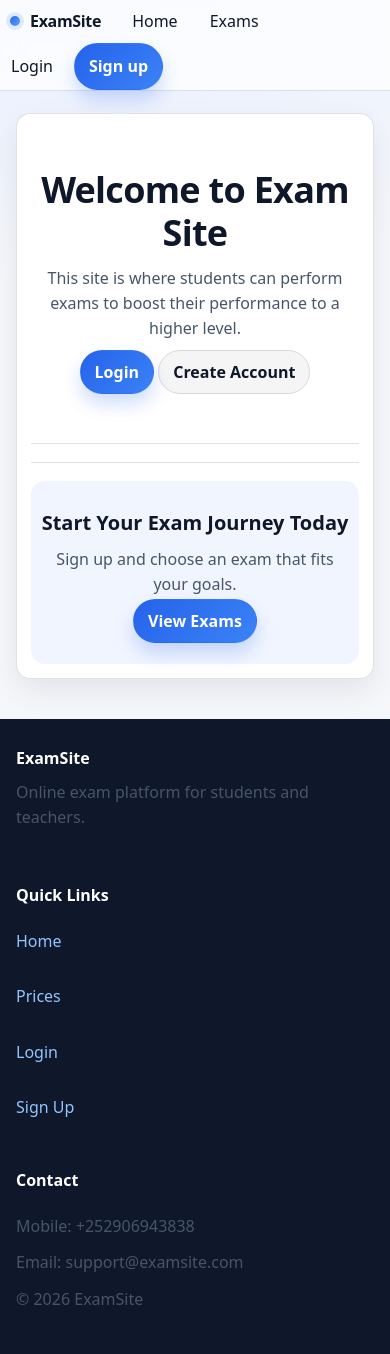
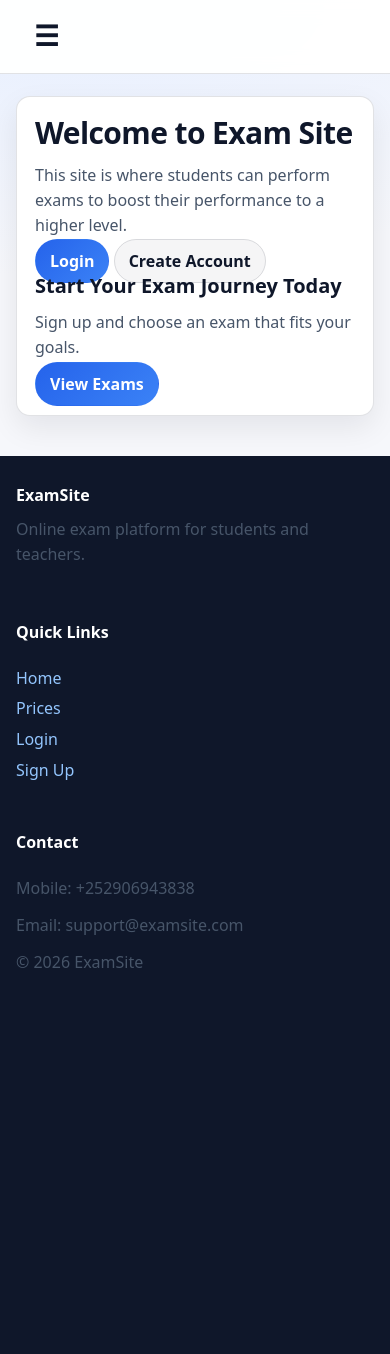
Before and after one commit to Saidabdi38/exam-site, a Django app: page / in a window 390 px wide. After the commit the page ends 968 px from the top, so only its background shows below. Run offline with Django 5.2, Linux system fonts and the light colour scheme.

Commit message:
Update styles and fix mobile navbar

```diff
--- a/exam_site/settings.py
+++ b/exam_site/settings.py
@@ -13,11 +13,11 @@ BASE_DIR = Path(__file__).resolve().parent.parent
 
 SECRET_KEY = os.environ.get("SECRET_KEY", "dev-secret")
 
-DEBUG = os.environ.get("DEBUG", "False") == "True"
+DEBUG = os.environ.get("DEBUG", "False") == "False"
 
-ALLOWED_HOSTS = ["saidabdi38.pythonanywhere.com"]
+# ALLOWED_HOSTS = ["saidabdi38.pythonanywhere.com"]
 
-# ALLOWED_HOSTS = []
+ALLOWED_HOSTS = []
 
 
 INSTALLED_APPS = [
--- a/exams/static/exams/css/style.css
+++ b/exams/static/exams/css/style.css
@@ -65,62 +65,53 @@ h3{ font-size: 16px; }
   padding: 18px;
 }
 
-/* Navbar */
+/* =========================
+   NAVBAR
+========================= */
 nav{
   position: sticky;
   top: 0;
   z-index: 20;
   backdrop-filter: blur(10px);
-  background: rgba(255,255,255,0.75);
+  background: rgba(255,255,255,0.95);
   border-bottom: 1px solid var(--border);
+  display: flex;
+  align-items: center;
+  justify-content: space-between;
+  padding: 10px 20px;
 }
 
-.navbar {
-    max-width: var(--max);
-    margin: 0 auto;
-    padding: 12px 16px;
-    display: flex;
-    align-items: center;
-    justify-content: space-between;
-    flex-wrap: nowrap;      /* Prevent wrapping */
-    gap: 12px;
-}
-
-.nav-left,
-.nav-right {
-    display: flex;
-    align-items: center;
-    gap: 10px;
-    flex-wrap: nowrap;      /* Prevent wrapping of links */
-}
-
-.nav-right > * {
-    white-space: nowrap;  /* Prevent buttons from breaking */
-}
-
-
+/* Brand */
 .brand{
   display: inline-flex;
   align-items: center;
   gap: 10px;
   font-weight: 800;
-  letter-spacing: -0.02em;
+  font-size: 20px;
   color: var(--text);
-  padding: 6px 10px;
-  border-radius: 999px;
+  text-decoration: none;
 }
 .brand-dot{
   width: 10px;
   height: 10px;
   border-radius: 999px;
   background: linear-gradient(135deg, var(--primary), #60a5fa);
-  box-shadow: 0 0 0 4px rgba(37,99,235,0.12);
 }
+
+/* Navbar links */
+.nav-left,
+.nav-right{
+  display: flex;
+  align-items: center;
+  gap: 12px;
+  flex-wrap: nowrap;
+}
+
 .navlink{
   display: inline-flex;
   align-items: center;
   gap: 8px;
-  padding: 8px 10px;
+  padding: 6px 10px;
   border-radius: 999px;
   color: var(--text);
   border: 1px solid transparent;
@@ -154,10 +146,10 @@ button:active, .btn:active{ transform: translateY(1px); }
 .btn-primary{
   background: linear-gradient(135deg, var(--primary), #3b82f6);
   color: white;
-  box-shadow: 0 10px 18px rgba(37,99,235,0.22);
 }
-.btn-primary:hover{ background: linear-gradient(135deg, var(--primary-600), #2563eb); }
-
+.btn-primary:hover{
+  background: linear-gradient(135deg, var(--primary-600), #2563eb);
+}
 .btn-secondary{
   background: rgba(15,23,42,0.04);
   color: var(--text);
@@ -165,118 +157,48 @@ button:active, .btn:active{ transform: translateY(1px); }
 }
 .btn-secondary:hover{ background: rgba(15,23,42,0.06); }
 
-.btn-danger{
-  background: linear-gradient(135deg, var(--danger), #ef4444);
-  color: white;
-  box-shadow: 0 10px 18px rgba(220,38,38,0.18);
-}
-
-.btn-link{
-  background: transparent;
-  border-color: transparent;
-  color: var(--primary);
-  padding: 8px 10px;
-}
-.btn-link:hover{
-  background: rgba(37,99,235,0.08);
-  border-color: rgba(37,99,235,0.18);
-  text-decoration: none;
-}
-
-.inline-form{ display: inline; margin: 0; }
-
-/* Forms (global, not auth sizing) */
-form{ margin: 0; }
-label{ display: block; font-weight: 700; margin-bottom: 6px; color: var(--text); }
-input, select, textarea{
-  width: 100%;
-  padding: 11px 12px;
-  border-radius: 12px;
-  border: 1px solid var(--border);
-  background: var(--surface);
-  color: var(--text);
-  outline: none;
-  transition: box-shadow .15s ease, border-color .15s ease;
-}
-input:focus, select:focus, textarea:focus{
-  border-color: rgba(37,99,235,0.55);
-  box-shadow: 0 0 0 4px var(--ring);
-}
-
-.helptext, .form-text{ color: var(--muted); font-size: 13px; }
-.errorlist{ margin: 10px 0; padding: 0; list-style: none; }
-.errorlist li{
-  background: rgba(220,38,38,0.08);
-  border: 1px solid rgba(220,38,38,0.25);
-  color: #991b1b;
-  padding: 10px 12px;
-  border-radius: 12px;
-  margin-bottom: 8px;
-}
-
-/* Messages */
-.messages{ margin: 0 0 14px; padding: 0; list-style: none; }
-.messages li{
-  padding: 12px 12px;
-  border-radius: 12px;
-  border: 1px solid var(--border);
-  background: rgba(37,99,235,0.06);
+/* =========================
+   MOBILE TOGGLE NAVBAR
+========================= */
+.menu-toggle{
+  display: none;
+  font-size: 28px;
+  background: none;
+  border: none;
+  cursor: pointer;
   color: var(--text);
 }
 
-/* Cards */
-.card{
-  background: var(--surface);
-  border: 1px solid var(--border);
-  border-radius: var(--radius);
-  box-shadow: var(--shadow-sm);
-  padding: 16px;
-  margin: 14px 0;
-}
-.card-header{
-  display: flex;
-  align-items: flex-start;
-  justify-content: space-between;
+/* Mobile nav container */
+.mobile-nav-links{
+  display: none;
+  flex-direction: column;
+  background: rgba(255,255,255,0.98);
+  border-bottom: 1px solid var(--border);
+  padding: 12px 20px;
   gap: 12px;
-  margin-bottom: 10px;
 }
 
-/* Tables */
-table{
-  width: 100%;
-  border-collapse: separate;
-  border-spacing: 0;
-  overflow: hidden;
-  border: 1px solid var(--border);
-  border-radius: var(--radius);
-  background: var(--surface);
-}
-th, td{ padding: 12px; border-bottom: 1px solid var(--border); text-align: left; }
-th{
-  font-size: 13px;
-  letter-spacing: .02em;
-  text-transform: uppercase;
-  color: var(--muted);
-  background: rgba(15,23,42,0.03);
-}
-tr:last-child td{ border-bottom: none; }
-
-/* Utilities */
-.divider{ height:1px; background: var(--border); margin: 18px 0; }
-.small{ font-size: 13px; color: var(--muted); }
-
-/* Responsive */
-@media (max-width: 640px){
-  .panel{ padding: 14px; }
-  h1{ font-size: 24px; }
+.mobile-nav-links a,
+.mobile-nav-links .nav-user,
+.mobile-nav-links form{
+  color: var(--text);
 }
 
-/* =========================================================
-   AUTH PAGES (login/signup/password reset)  ✅ like your example
-   IMPORTANT: body must have class "auth-page"
-========================================================= */
+/* Show mobile nav */
+.mobile-nav-links.show{
+  display: flex;
+}
 
-/* Remove big white panel behind the centered auth card */
+/* Responsive navbar */
+@media (max-width: 768px){
+  .nav-left, .nav-right{ display: none; }
+  .menu-toggle{ display: block; }
+}
+
+/* =========================
+   AUTH PAGES (login/signup)
+========================= */
 .auth-page .panel{
   background: transparent;
   border: none;
@@ -369,73 +261,75 @@ tr:last-child td{ border-bottom: none; }
 }
 
 /* =========================
-   Buttons (additional updates)
+   FORMS
 ========================= */
-
-/* Small buttons (like btn-sm) */
-.btn-sm {
-  padding: 6px 10px;
-  font-size: 13px;
+label{
+  display: block;
+  font-weight: 700;
+  margin-bottom: 6px;
+}
+input, select, textarea{
+  width: 100%;
+  padding: 11px 12px;
+  border-radius: 12px;
+  border: 1px solid var(--border);
+  background: var(--surface);
+  color: var(--text);
+  outline: none;
+}
+input:focus, select:focus, textarea:focus{
+  border-color: rgba(37,99,235,0.55);
+  box-shadow: 0 0 0 4px var(--ring);
 }
 
-/* Info button (like Bootstrap info) */
-.btn-info {
-  background: linear-gradient(135deg, #0ea5e9, #3b82f6); /* blue gradient */
-  color: white;
-  box-shadow: 0 8px 16px rgba(14,165,233,0.22);
-}
-.btn-info:hover {
-  background: linear-gradient(135deg, #0284c7, #2563eb); /* darker on hover */
+/* Messages */
+.messages li{
+  padding: 12px;
+  border-radius: 12px;
+  border: 1px solid var(--border);
+  background: rgba(37,99,235,0.06);
 }
 
-/* ================= HOME PAGE SECTIONS ================= */
-
-.hero {
-  text-align: center;
-  padding: 40px 10px;
-}
-.hero h1 {
-  font-size: 36px;
-}
-.hero p {
-  max-width: 600px;
-  margin: 10px auto 20px;
+/* Cards */
+.card{
+  background: var(--surface);
+  border: 1px solid var(--border);
+  border-radius: var(--radius);
+  box-shadow: var(--shadow-sm);
+  padding: 16px;
 }
 
-/* Feature cards */
-.features-grid {
-  display: grid;
-  grid-template-columns: repeat(auto-fit, minmax(220px, 1fr));
-  gap: 16px;
+/* Tables */
+table{
+  width: 100%;
+  border-collapse: separate;
+  border-spacing: 0;
+  border: 1px solid var(--border);
+  border-radius: var(--radius);
+  background: var(--surface);
 }
+th, td{
+  padding: 12px;
+  border-bottom: 1px solid var(--border);
+}
+th{
+  text-transform: uppercase;
+  font-size: 13px;
+  color: var(--muted);
+  background: rgba(15,23,42,0.03);
+}
+tr:last-child td{ border-bottom: none; }
 
-.feature-card {
-  background: var(--surface);
-  border: 1px solid var(--border);
-  padding: 18px;
-  border-radius: var(--radius);
-  box-shadow: var(--shadow-sm);
-  text-align: center;
-}
-
-/* Call to action */
-.cta {
-  text-align: center;
-  padding: 30px 10px;
-  background: var(--surface-2);
-  border-radius: var(--radius);
-}
-
-/* ================= FOOTER ================= */
-
-.site-footer {
+/* =========================
+   FOOTER
+========================= */
+.site-footer{
   margin-top: 40px;
   background: #0f172a;
   color: #e5e7eb;
   padding: 30px 0;
 }
-
-.footer-container {
+.footer-container{
   max-width: var(--max);
   margin: auto;
   padding: 0 16px;
--- a/exams/templates/base.html
+++ b/exams/templates/base.html
@@ -5,12 +5,17 @@
   <meta charset="utf-8" />
   <meta name="viewport" content="width=device-width, initial-scale=1" />
   <title>{% block title %}Exam Site{% endblock %}</title>
+
+  <!-- Main CSS -->
   <link rel="stylesheet" href="{% static 'exams/css/style.css' %}">
 </head>
 
 <body class="{% block body_class %}{% endblock %}">
 
+<!-- ================= NAVBAR ================= -->
 <nav>
+
+  <!-- LEFT NAV -->
   <div class="nav-left">
     <a class="brand" href="{% url 'home' %}">
       <span class="brand-dot"></span>
@@ -29,6 +34,7 @@
     {% endif %}
   </div>
 
+  <!-- RIGHT NAV -->
   <div class="nav-right">
     {% if user.is_authenticated %}
       <span class="nav-user">Hi, {{ user.username }}</span>
@@ -41,11 +47,39 @@
       <a class="btn btn-primary" href="{% url 'signup' %}">Sign up</a>
     {% endif %}
   </div>
-  </div>
+
+  <!-- MOBILE TOGGLE BUTTON -->
+  <button class="menu-toggle" id="menuToggle">☰</button>
+
 </nav>
 
+<!-- ================= MOBILE NAV LINKS ================= -->
+<div class="mobile-nav-links" id="mobileNav">
+
+  {% if user.is_authenticated %}
+    <a class="navlink" href="{% url 'student_dashboard' %}">Dashboard</a>
+    {% if user.is_staff %}
+      <a class="navlink" href="{% url 'teacher_dashboard' %}">Teacher</a>
+    {% endif %}
+    <a class="navlink" href="{% url 'exam_prices' %}">Exams</a>
+    <span class="nav-user">Hi, {{ user.username }}</span>
+    <form method="post" action="{% url 'logout' %}">
+      {% csrf_token %}
+      <button type="submit" class="btn btn-secondary">Logout</button>
+    </form>
+  {% else %}
+    <a class="navlink" href="{% url 'home' %}">Home</a>
+    <a class="navlink" href="{% url 'exam_prices' %}">Exams</a>
+    <a class="navlink" href="{% url 'login' %}">Login</a>
+    <a class="btn btn-primary" href="{% url 'signup' %}">Sign up</a>
+  {% endif %}
+
+</div>
+
+<!-- ================= MAIN CONTENT ================= -->
 <div class="container">
   <div class="panel">
+
     {% if messages %}
       <ul class="messages">
         {% for message in messages %}
@@ -55,9 +89,11 @@
     {% endif %}
 
     {% block content %}{% endblock %}
+
   </div>
 </div>
 
+<!-- ================= FOOTER ================= -->
 <footer class="site-footer">
   <div class="footer-container">
 
@@ -68,9 +104,9 @@
 
     <div>
       <h4>Quick Links</h4>
-      <a href="{% url 'home' %}">Home</a><br>
-      <a href="{% url 'exam_prices' %}">Prices</a><br>
-      <a href="{% url 'login' %}">Login</a><br>
+      <a href="{% url 'home' %}">Home</a>
+      <a href="{% url 'exam_prices' %}">Prices</a>
+      <a href="{% url 'login' %}">Login</a>
       <a href="{% url 'signup' %}">Sign Up</a>
     </div>
 
@@ -84,5 +120,32 @@
   </div>
 </footer>
 
+<!-- ================= MOBILE TOGGLE SCRIPT ================= -->
+<script>
+document.addEventListener("DOMContentLoaded", function () {
+  const menuToggle = document.getElementById("menuToggle");
+  const mobileNav = document.getElementById("mobileNav");
+
+  // Toggle button click
+  menuToggle.addEventListener("click", () => {
+    mobileNav.classList.toggle("show");
+
+    if (mobileNav.classList.contains("show")) {
+      menuToggle.textContent = "✖";
+    } else {
+      menuToggle.textContent = "☰";
+    }
+  });
+
+  // ✅ Auto-close when switching to desktop view
+  window.addEventListener("resize", () => {
+    if (window.innerWidth > 768) {
+      mobileNav.classList.remove("show");
+      menuToggle.textContent = "☰";
+    }
+  });
+});
+</script>
+
 </body>
 </html>
```
Also changed, not shown: other parts of exams/static/exams/css/style.css (+77 -49 lines). Lines whose indentation alone changed are shown as unchanged.
